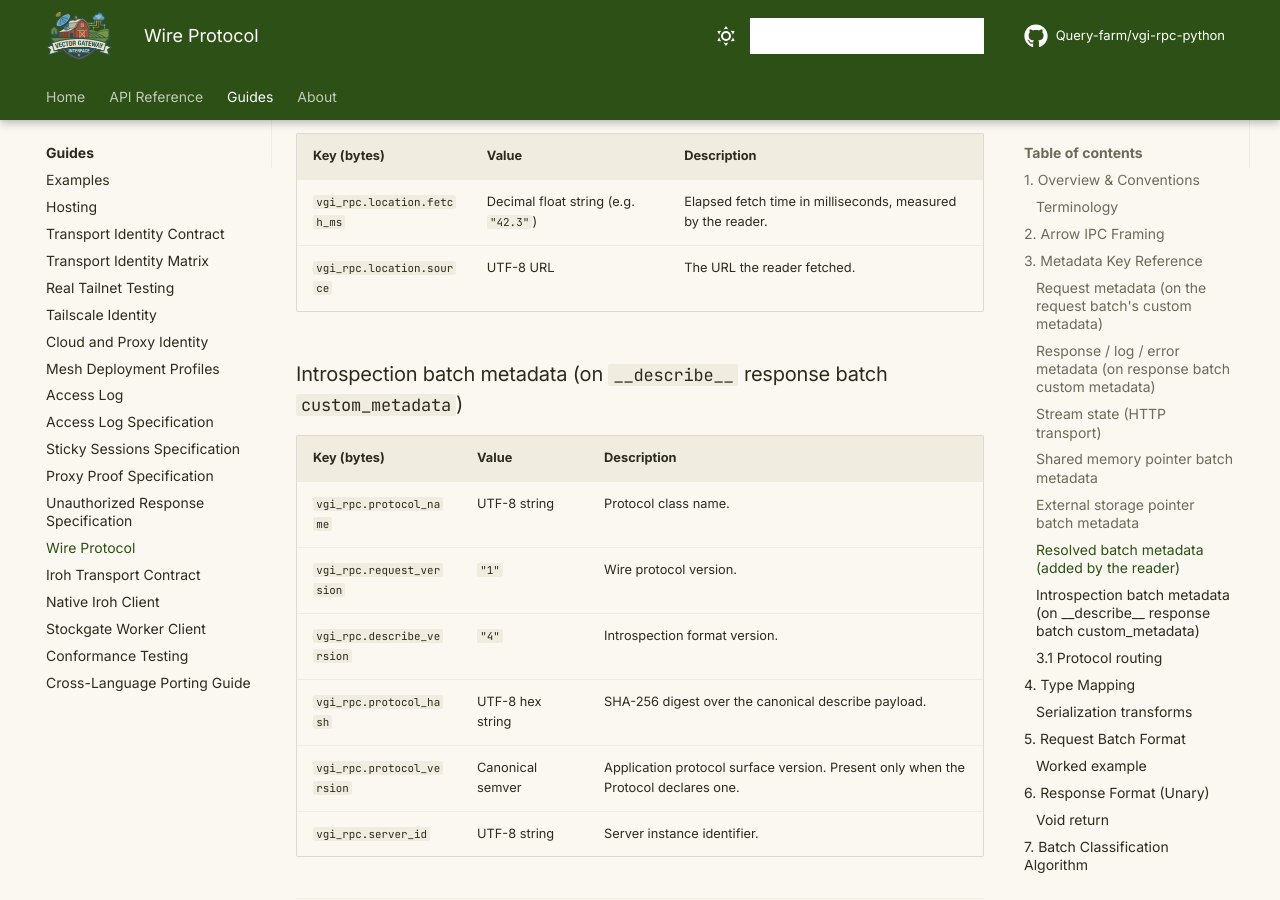
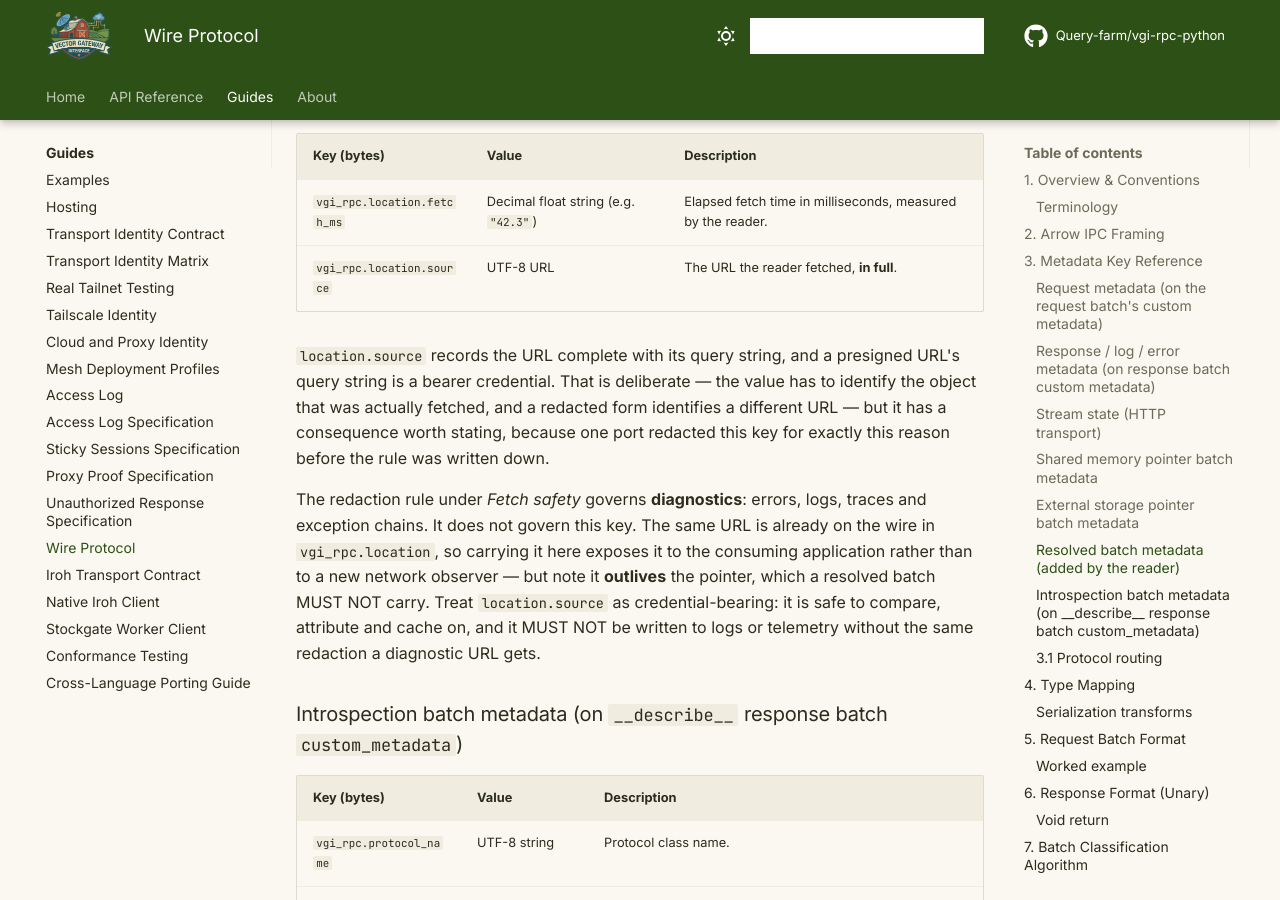
Before and after one commit to Query-farm/vgi-rpc-python, an MkDocs documentation site: the page built from docs/WIRE_PROTOCOL.md, in a window 1280 px wide and 900 px high, scrolled down 4566 px. Built offline with MkDocs 1.6.1 and Material for MkDocs 9.7.7, drawn with Linux system fonts in a browser that asks for light colours; comment, search, counter and statistics services are not loaded.

Commit message:
spec: location.source is credential-bearing, and says so
The C++ port stamped `location.source` as a redacted URL -- query string
stripped -- with a deliberate test asserting an `X-Amz-Signature` never reached
the key. Every other port stamps the URL in full. Nothing caught the
divergence: the conformance suite asserts the key is present and never checks
its value, and the fake storage backend vends URLs with no query string, so
both behaviours pass.

C++ is being changed to match the other six, which makes the value
implementation-independent. But it was redacting for a real reason, and
deleting a security assertion without recording why would leave the next reader
to rediscover the argument.

So the rule now states its own consequence. The redaction rule under *Fetch
safety* governs diagnostics -- errors, logs, traces, exception chains -- and
not this key. The URL is already on the wire in `vgi_rpc.location`, so carrying
it in full exposes it to the consuming application rather than to a new network
observer. The asymmetry that makes it worth a paragraph is that it *outlives*
the pointer, which a resolved batch MUST NOT carry: callers must treat
`location.source` as credential-bearing and keep it out of logs and telemetry
without the same redaction a diagnostic URL gets.

A redacted value would also be wrong on its own terms -- it names a URL that
was never fetched.

```diff
--- a/docs/WIRE_PROTOCOL.md
+++ b/docs/WIRE_PROTOCOL.md
@@ -125,7 +125,23 @@ resolve time, on the batch it returns — see *Resolution (reading)*.
 | Key (bytes) | Value | Description |
 |-------------|-------|-------------|
 | `vgi_rpc.location.fetch_ms` | Decimal float string (e.g. `"42.3"`) | Elapsed fetch time in milliseconds, measured by the reader. |
-| `vgi_rpc.location.source` | UTF-8 URL | The URL the reader fetched. |
+| `vgi_rpc.location.source` | UTF-8 URL | The URL the reader fetched, **in full**. |
+
+`location.source` records the URL complete with its query string, and a
+presigned URL's query string is a bearer credential. That is deliberate — the
+value has to identify the object that was actually fetched, and a redacted form
+identifies a different URL — but it has a consequence worth stating, because
+one port redacted this key for exactly this reason before the rule was written
+down.
+
+The redaction rule under *Fetch safety* governs **diagnostics**: errors, logs,
+traces and exception chains. It does not govern this key. The same URL is
+already on the wire in `vgi_rpc.location`, so carrying it here exposes it to
+the consuming application rather than to a new network observer — but note it
+**outlives** the pointer, which a resolved batch MUST NOT carry. Treat
+`location.source` as credential-bearing: it is safe to compare, attribute and
+cache on, and it MUST NOT be written to logs or telemetry without the same
+redaction a diagnostic URL gets.
 
 ### Introspection batch metadata (on `__describe__` response batch `custom_metadata`)
 
```
